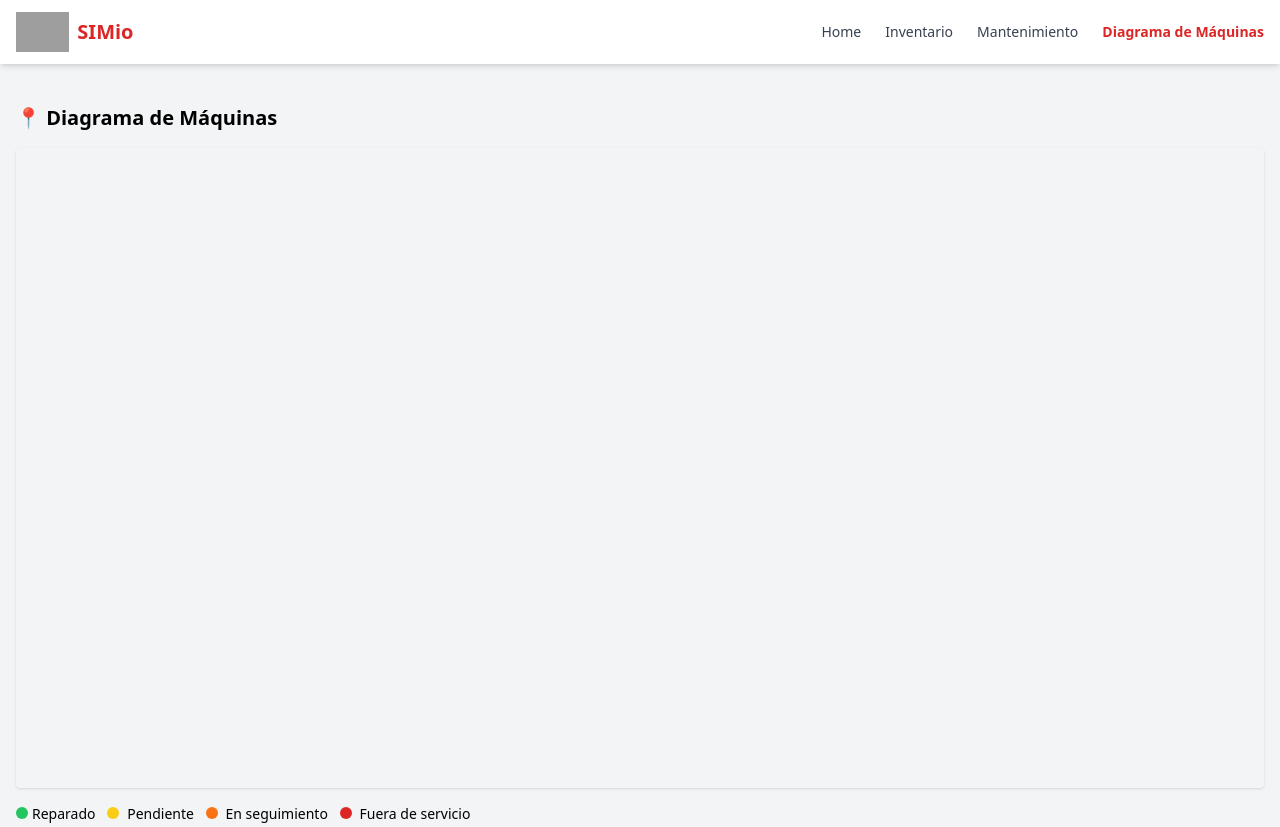
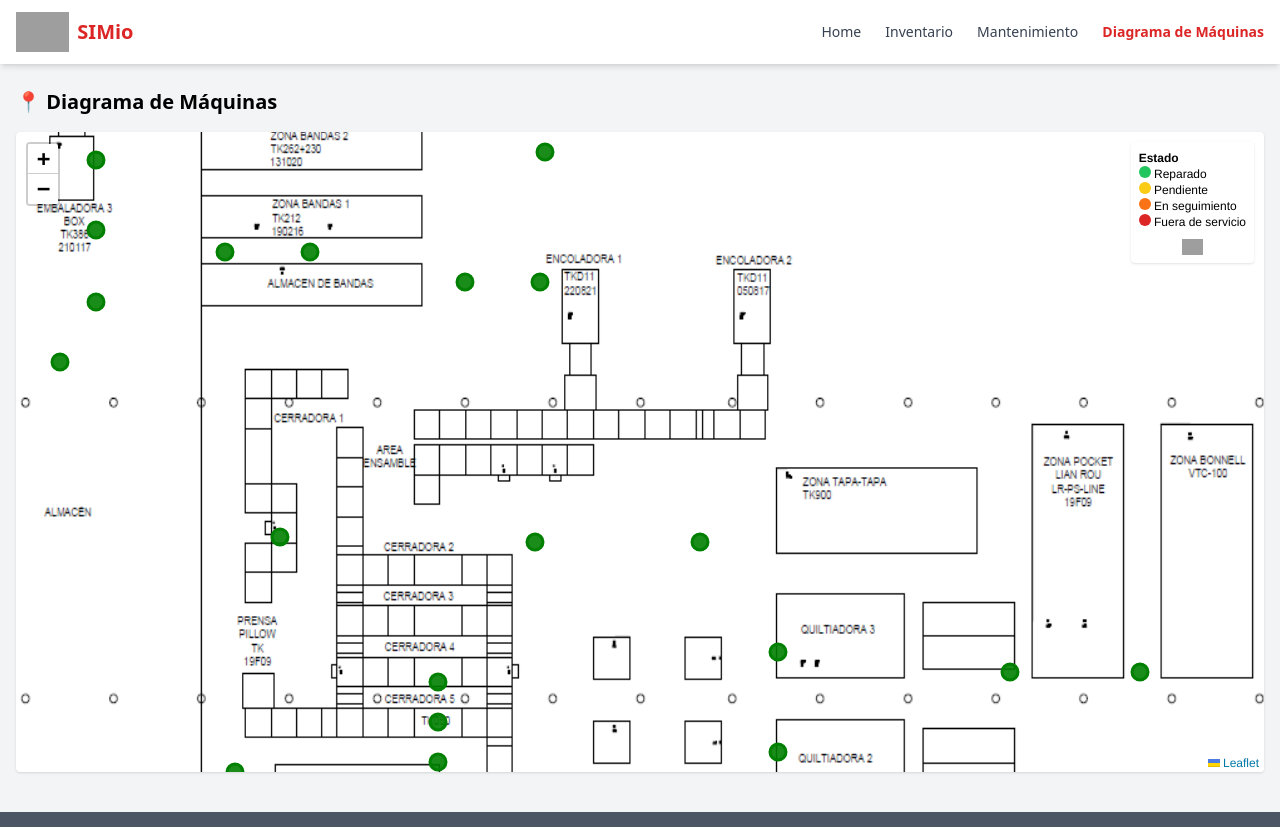
Before and after one commit to Geo-Way/SIM.io, a website: page public/maquinas.html in a window 1280 px wide. Shown: the top 827 px of the page. Drawn offline with nearby package versions, Linux system fonts and the light colour scheme; no server answers; grey boxes are pictures that could not be loaded.

Commit message:
Update maquinas.html

```diff
--- a/public/maquinas.html
+++ b/public/maquinas.html
@@ -24,15 +24,9 @@
     </div>
   </header>
 
-  <main class="max-w-7xl mx-auto mt-10 px-4">
-    <h1 class="text-xl font-bold mb-4">📍 Diagrama de Máquinas</h1>
-    <div id="map" class="w-full h-[80vh] rounded shadow"></div>
-    <div class="mt-4 text-sm">
-      <span class="inline-block w-3 h-3 rounded-full bg-green-500 mr-1"></span>Reparado
-      <span class="inline-block w-3 h-3 rounded-full bg-yellow-400 mx-2"></span>Pendiente
-      <span class="inline-block w-3 h-3 rounded-full bg-orange-500 mx-2"></span>En seguimiento
-      <span class="inline-block w-3 h-3 rounded-full bg-red-600 mx-2"></span>Fuera de servicio
-    </div>
+  <main class="max-w-7xl mx-auto mt-6 px-2 md:px-4">
+    <h1 class="text-xl font-bold mb-4 text-center md:text-left">📍 Diagrama de Máquinas</h1>
+    <div id="map" class="w-full h-[75vh] md:h-[80vh] rounded shadow"></div>
   </main>
 
   <footer class="bg-gray-600 text-gray-200 text-center py-6 mt-10 text-sm">
@@ -55,46 +49,64 @@
     };
 
     const maquinas = [
-      { nombre: "PISTOLA CUADROS", coords: [892, 206] },
-      { nombre: "PISTOLA SEMIFLEX", coords: [822, 206] },
-      { nombre: "PISTOLA CERRAR", coords: [750, 206] },
-      { nombre: "EMBALADORA 2 TK381", coords: [120, 390] },
-      { nombre: "BOX TK386", coords: [690, 170] },
-      { nombre: "PORTER", coords: [770, 575] },
-      { nombre: "CORTE BOBINAS", coords: [900, 655] },
-      { nombre: "CORTE PANTASOTA", coords: [770, 650] },
-      { nombre: "QUILTING HC 3500 BANDAS1", coords: [800, 420] },
-      { nombre: "QUILTING HC 3500 BANDAS2", coords: [800, 335] },
-      { nombre: "QUILTIADORA 2", coords: [210, 888] },
-      { nombre: "QUILTIADORA 3", coords: [300, 888] },
-      { nombre: "EMBALADORA 1", coords: [200, 390] },
-      { nombre: "ZONA POKCKET LR-PS-LINE 19F09", coords: [380, 1120] },
-      { nombre: "ZONA BONNEL", coords: [380, 1250] },
-      { nombre: "ZONA TAPA-TAPA TK900", coords: [400, 888] },
-      { nombre: "COSTURA", coords: [170, 760] },
-      { nombre: "QUILTIADORA 1", coords: [115, 888] },
-      { nombre: "DAMAGE", coords: [170, 680] },
-      { nombre: "CERRADORA 5", coords: [255, 548] },
-      { nombre: "CERRADORA 4", coords: [290, 548] },
-      { nombre: "CERRADORA 3", coords: [330, 548] },
-      { nombre: "CERRADORA 2", coords: [370, 548] },
-      { nombre: "TK050", coords: [255, 480] },
-      { nombre: "CERRADORA 1", coords: [515, 390] },
-      { nombre: "PRENSA PILLOW TK 19F09", coords: [280, 345] },
-      { nombre: "ENCOLADORA 1", coords: [510, 645] },
-      { nombre: "ENCOLADORA 2", coords: [510, 810] },
+      { nombre: "PISTOLA CUADROS", coords: [892, 206], manual: "https://kalixxe.github.io/Manuales/PISTOLA_CUADROS.pdf" },
+      { nombre: "PISTOLA SEMIFLEX", coords: [822, 206], manual: "https://kalixxe.github.io/Manuales/PISTOLA_SEMIFLEX.pdf" },
+      { nombre: "PISTOLA CERRAR", coords: [750, 206], manual: "https://kalixxe.github.io/Manuales/PISTOLA_CERRAR.pdf" },
+      { nombre: "EMBALADORA 2 TK381", coords: [120, 390], manual: "https://kalixxe.github.io/Manuales/EMBALADORA_2_TK381.pdf" },
+      { nombre: "BOX TK386", coords: [690, 170], manual: "https://kalixxe.github.io/Manuales/BOX_TK386.pdf" },
+      { nombre: "PORTER", coords: [770, 575], manual: "https://kalixxe.github.io/Manuales/PORTER.pdf" },
+      { nombre: "CORTE BOBINAS", coords: [900, 655], manual: "https://kalixxe.github.io/Manuales/CORTE_BOBINAS.pdf" },
+      { nombre: "CORTE PANTASOTA", coords: [770, 650], manual: "https://kalixxe.github.io/Manuales/CORTE_PANTASOTA.pdf" },
+      { nombre: "QUILTING HC 3500 BANDAS1", coords: [800, 420], manual: "https://kalixxe.github.io/Manuales/QUILTING_HC_3500_BANDAS1.pdf" },
+      { nombre: "QUILTING HC 3500 BANDAS2", coords: [800, 335], manual: "https://kalixxe.github.io/Manuales/QUILTING_HC_3500_BANDAS2.pdf" },
+      { nombre: "QUILTIADORA 2", coords: [210, 888], manual: "https://kalixxe.github.io/Manuales/QUILTIADORA_2.pdf" },
+      { nombre: "QUILTIADORA 3", coords: [300, 888], manual: "https://kalixxe.github.io/Manuales/QUILTIADORA_3.pdf" },
+      { nombre: "EMBALADORA 1", coords: [200, 390], manual: "https://kalixxe.github.io/Manuales/EMBALADORA_1.pdf" },
+      { nombre: "ZONA POKCKET LR-PS-LINE 19F09", coords: [380, 1120], manual: "https://kalixxe.github.io/Manuales/ZONA_POKCKET_LR-PS-LINE_19F09.pdf" },
+      { nombre: "ZONA BONNEL", coords: [380, 1250], manual: "https://kalixxe.github.io/Manuales/ZONA_BONNEL.pdf" },
+      { nombre: "ZONA TAPA-TAPA TK900", coords: [400, 888], manual: "https://kalixxe.github.io/Manuales/ZONA_TAPA-TAPA_TK900.pdf" },
+      { nombre: "COSTURA", coords: [170, 760], manual: "https://kalixxe.github.io/Manuales/COSTURA.pdf" },
+      { nombre: "QUILTIADORA 1", coords: [115, 888], manual: "https://kalixxe.github.io/Manuales/QUILTIADORA_1.pdf" },
+      { nombre: "DAMAGE", coords: [170, 680], manual: "https://kalixxe.github.io/Manuales/DAMAGE.pdf" },
+      { nombre: "CERRADORA 5", coords: [255, 548], manual: "https://kalixxe.github.io/Manuales/CERRADORA_5.pdf" },
+      { nombre: "CERRADORA 4", coords: [290, 548], manual: "https://kalixxe.github.io/Manuales/CERRADORA_4.pdf" },
+      { nombre: "CERRADORA 3", coords: [330, 548], manual: "https://kalixxe.github.io/Manuales/CERRADORA_3.pdf" },
+      { nombre: "CERRADORA 2", coords: [370, 548], manual: "https://kalixxe.github.io/Manuales/CERRADORA_2.pdf" },
+      { nombre: "TK050", coords: [255, 480], manual: "https://kalixxe.github.io/Manuales/TK050.pdf" },
+      { nombre: "CERRADORA 1", coords: [515, 390], manual: "https://kalixxe.github.io/Manuales/CERRADORA_1.pdf" },
+      { nombre: "PRENSA PILLOW TK 19F09", coords: [280, 345], manual: "https://kalixxe.github.io/Manuales/PRENSA_PILLOW_TK_19F09.pdf" },
+      { nombre: "ENCOLADORA 1", coords: [510, 645], manual: "https://kalixxe.github.io/Manuales/ENCOLADORA_1.pdf" },
+      { nombre: "ENCOLADORA 2", coords: [510, 810], manual: "https://kalixxe.github.io/Manuales/ENCOLADORA_2.pdf" }
     ];
 
     const map = L.map('map', {
       crs: L.CRS.Simple,
       minZoom: -1,
       maxZoom: 2,
-      zoomControl: true
+      zoomControl: true,
+      attributionControl: true
     });
 
-    const bounds = [[0, 0], [1000, 1500];
-    const image = L.imageOverlay('img/layout_horizontal.png', bounds).addTo(map);
+    const bounds = [[0, 0], [1300, 1600]];
+    L.imageOverlay('img/layout_horizontal.png', bounds).addTo(map);
     map.setView([600, 750], 0);
+
+    const legend = L.control({ position: 'topright' });
+    legend.onAdd = function () {
+      const div = L.DomUtil.create('div', 'bg-white p-2 rounded shadow text-xs');
+      div.innerHTML = `
+        <strong>Estado</strong><br>
+        <span class='inline-block w-3 h-3 bg-green-500 rounded-full'></span> Reparado<br>
+        <span class='inline-block w-3 h-3 bg-yellow-400 rounded-full'></span> Pendiente<br>
+        <span class='inline-block w-3 h-3 bg-orange-500 rounded-full'></span> En seguimiento<br>
+        <span class='inline-block w-3 h-3 bg-red-600 rounded-full'></span> Fuera de servicio<br>
+        <div class="mt-2 text-center">
+          <img src="https://geo-way.github.io/GeoWay.io/images/Logo5.png" class="h-4 inline"/>
+        </div>
+      `;
+      return div;
+    };
+    legend.addTo(map);
 
     async function obtenerEstado(maquina) {
       try {
@@ -102,36 +114,27 @@
         const data = await res.json();
         const ult = data.find(d => d.maquina?.toLowerCase() === maquina.toLowerCase());
         return ult?.estadoaccion || "Reparado";
-      } catch (err) {
-        console.warn("Error al obtener estado para", maquina);
+      } catch {
         return "Reparado";
       }
     }
 
-    maquinas.forEach(async ({ nombre, coords }) => {
+    maquinas.forEach(async ({ nombre, coords, manual }) => {
       const estado = await obtenerEstado(nombre);
       const color = estadoColores[estado] || "gray";
-      const icon = L.divIcon({
-        className: `bg-${color}-500 rounded-full h-4 w-4 border-2 border-white`,
-        iconSize: [10, 10],
-        popupAnchor: [0, -10]
-      });
 
       const marker = L.circleMarker(coords, {
-        radius: 10,
-        color: color,
+        radius: 8,
+        color,
         fillColor: color,
-        fillOpacity: 1
+        fillOpacity: 0.9
       }).addTo(map);
-
-      const encodedMaquina = encodeURIComponent(nombre);
-      const manualLink = `https://kalixxe.github.io/Manuales/${nombre.replace(/\s+/g, '_').replace(/[^a-zA-Z0-9_]/g, '')}.pdf`;
 
       marker.bindPopup(`
         <div class="text-sm">
           <p class="font-bold">🔧 ${nombre}</p>
-          <a href="${manualLink}" target="_blank" class="text-blue-600 underline block mt-1">📥 Descargar manual</a>
-          <a href="mantenimiento.html?maquina=${encodedMaquina}" class="text-blue-600 underline block">🔧 Ver mantenimientos</a>
+          <a href="${manual}" target="_blank" class="text-blue-600 underline block mt-1">📥 Descargar manual</a>
+          <a href="mantenimiento.html?maquina=${encodeURIComponent(nombre)}" class="text-blue-600 underline block">🔧 Ver mantenimientos</a>
         </div>
       `);
     });
```
